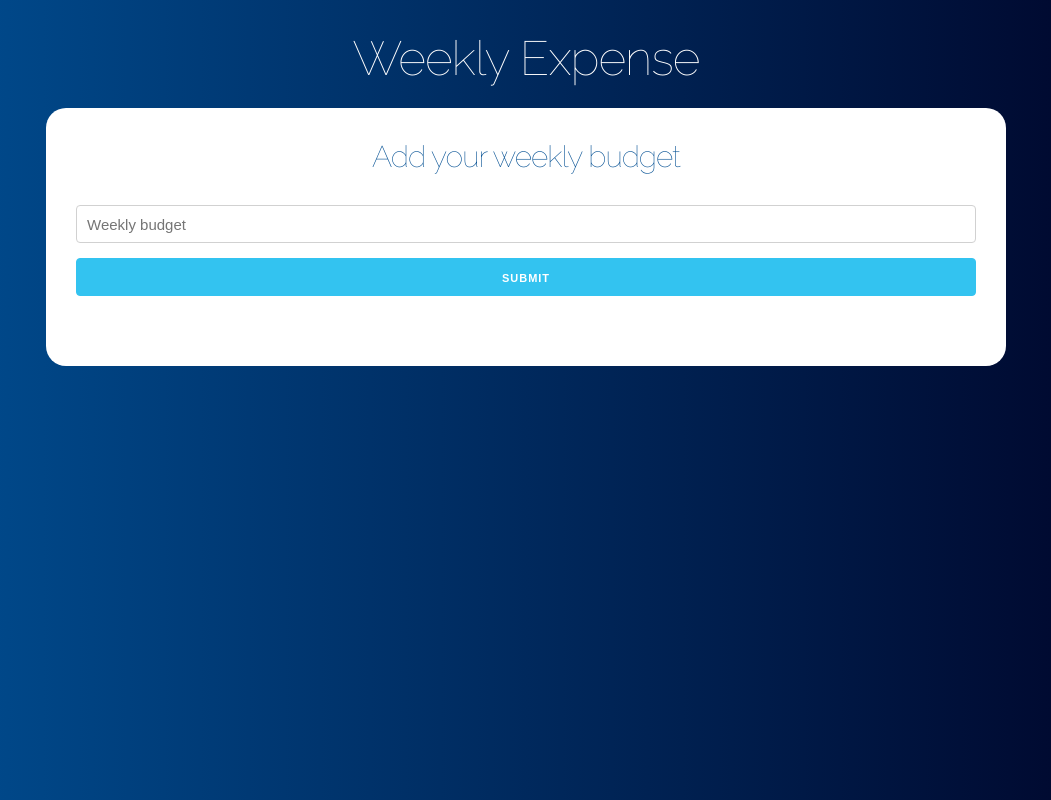
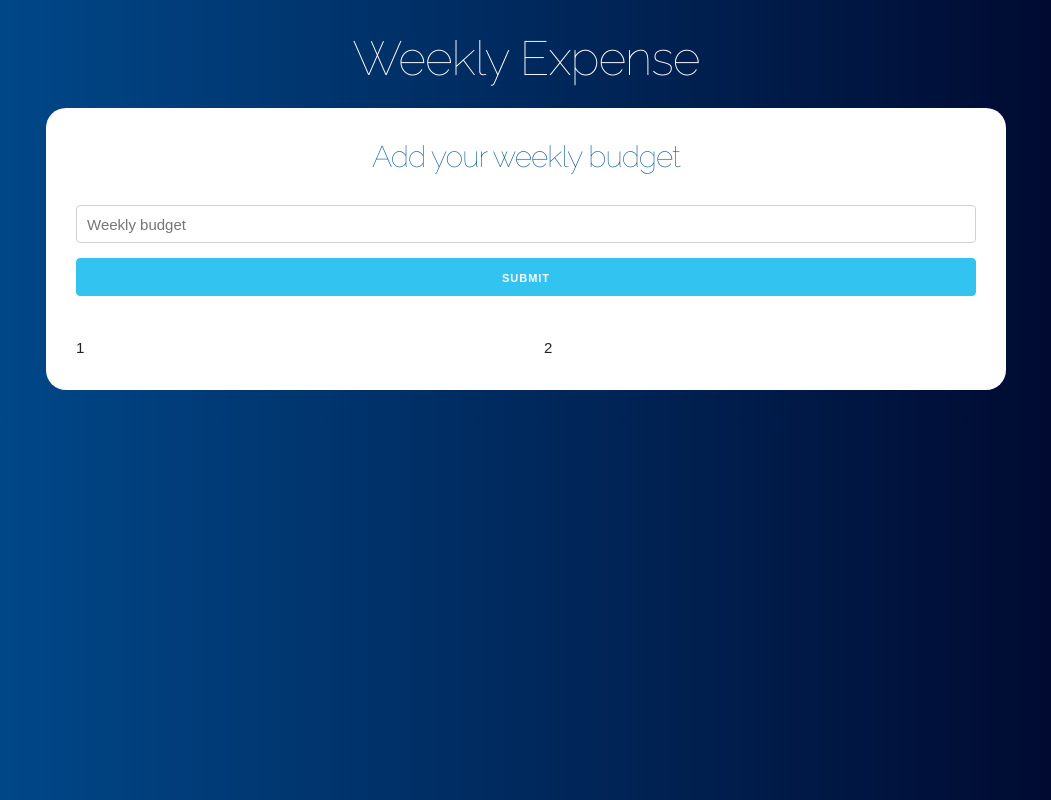
Before and after one commit to josetommaso/Budget-App, a React (Create React App) app: page / in a window 1280 px wide. Shown: the whole page, without its empty margins (114-1165 px from the left). Built offline with nearby package versions, Linux system fonts and the light colour scheme.

Commit message:
Budget and remaining states added

```diff
--- a/src/App.js
+++ b/src/App.js
@@ -2,6 +2,9 @@ import React, { useState } from 'react';
 import Question from './components/Question';
 
 function App() {
+
+  const [ budget, setBudget ] = useState(0);
+  const [ remaining, setRemaining ] = useState(0);
 
 
   return (
@@ -9,7 +12,18 @@ function App() {
       <header>
         <h1>Weekly Expense</h1>
         <div className="contenido-principal contenido">
-          <Question />
+          <Question
+            setBudget={setBudget}
+            setRemaining={setRemaining}
+          />
+          <div className="row">
+            <div className="one-half column">
+              1
+            </div>
+            <div className="one-half column">
+              2
+            </div>
+          </div>
         </div>
       </header>
     </div>
--- a/src/components/Question.js
+++ b/src/components/Question.js
@@ -1,13 +1,13 @@
 import { Fragment, useState } from 'react';
 import Error from './Error';
 
-const Question = () => {
-    const [ budget, setBudget ] = useState(0);
+const Question = ({ setBudget, setRemaining }) => {
+    const [ budgetAmount, setBudgetAmount ] = useState(0);
     const [ error, setError ] = useState(false);
 
     //function that read the budget
     const addBudget = e => {
-        setBudget(parseInt(e.target.value), 10);
+        setBudgetAmount(parseInt(e.target.value), 10);
     }
 
     // Submit to define the budget
@@ -15,13 +15,16 @@ const Question = () => {
         e.preventDefault();
 
         // Validation
-        if(budget < 1 || isNaN(budget)) {
+        if(budgetAmount < 1 || isNaN(budgetAmount)) {
             setError(true);
             return;
         }
 
         // If valid
         setError(false);
+        setBudget(budgetAmount);
+        setRemaining(budgetAmount)
+
     }
 
     return (
```
